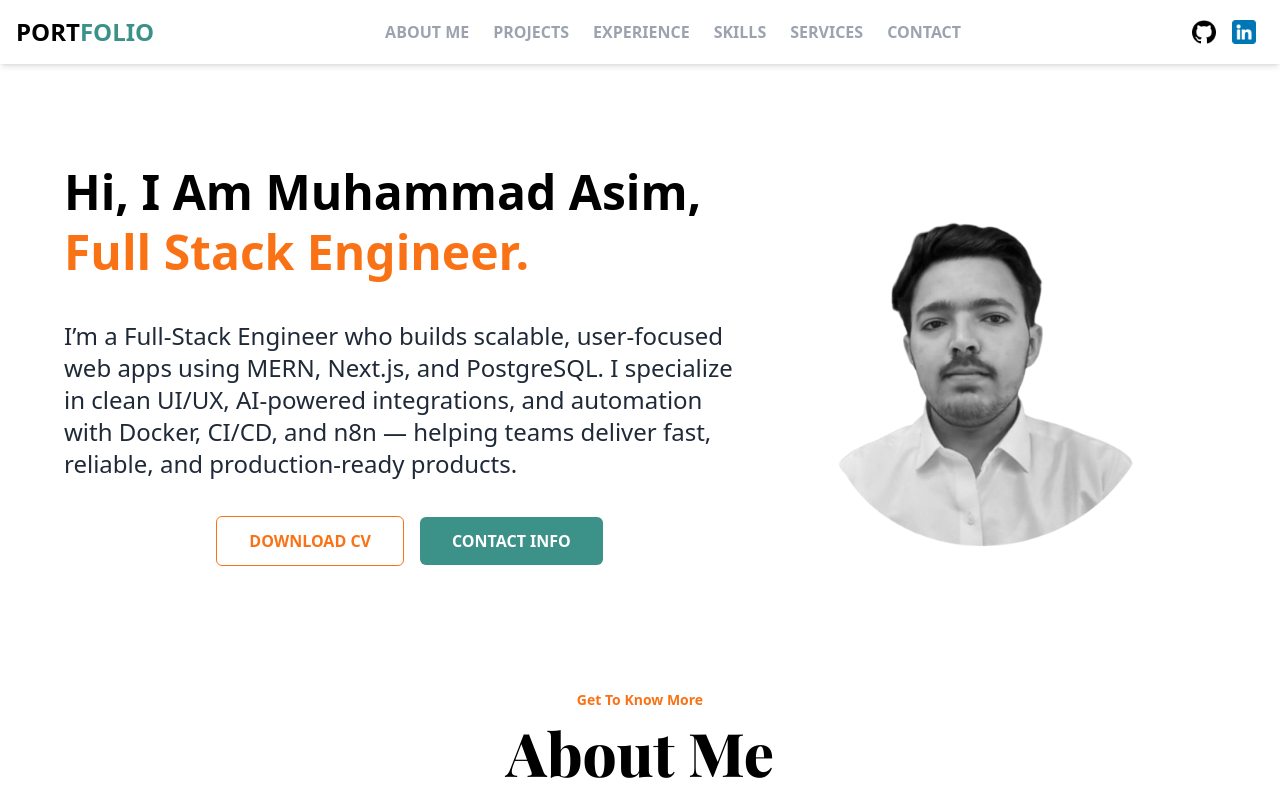
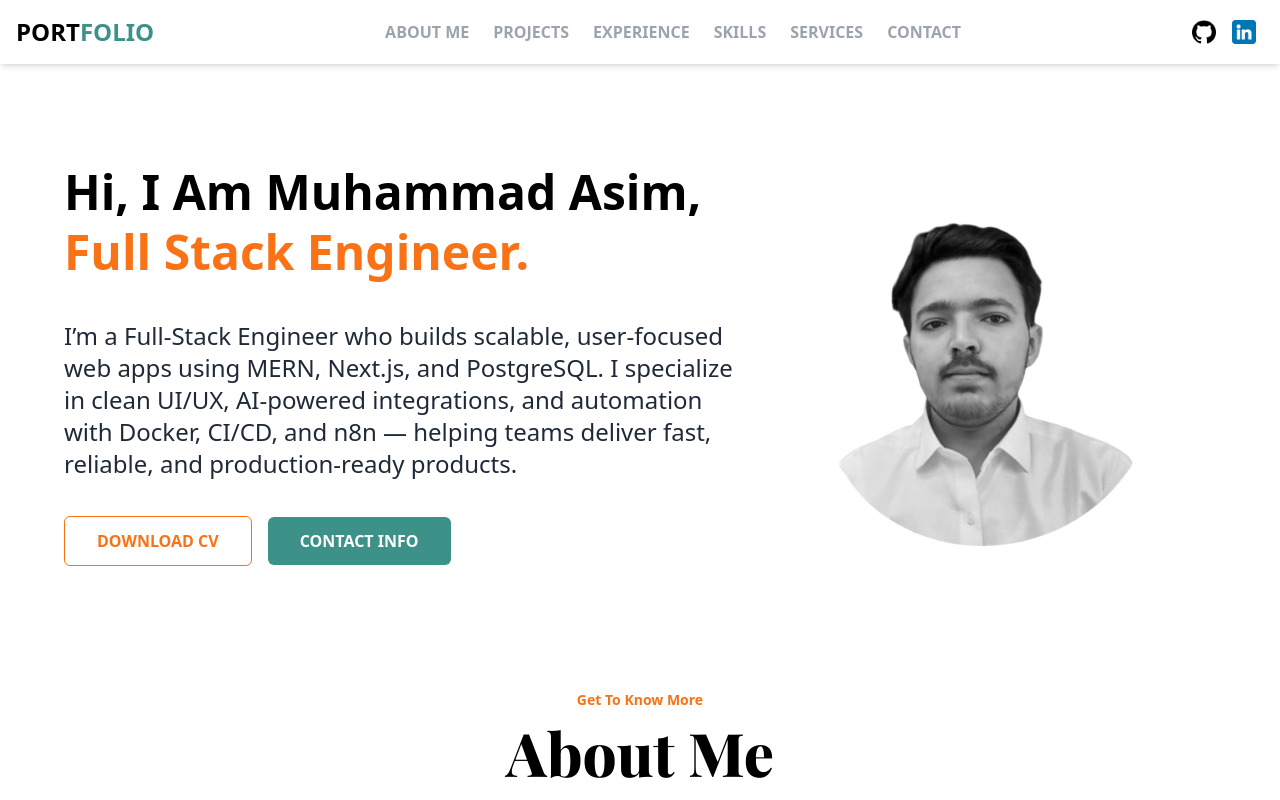
Before and after one commit to Muhammadasim225/portfolio-webapp-frontend, a React (Vite) app in the folder portfolio-app/: page /aboutme in a window 1280 px wide. Shown: the top 800 px of the page. Built offline with nearby package versions, Linux system fonts and the light colour scheme; a web font is replaced by a local one.

Commit message:
Update Homepage.jsx

```diff
--- a/portfolio-app/src/components/Homepage.jsx
+++ b/portfolio-app/src/components/Homepage.jsx
@@ -59,7 +59,7 @@ const vari = {
   <motion.div
     variants={container}
     animate="animate"
-    className="lg:pb-5 md:pb-5 xl:pb-5 sm:pb-5 pb-0 2xl:pb-5 flex flex-col space-y-2 lg:space-y-3 md:space-y-1 sm:space-y-2  xl:space-y-3 2xl:space-y-3 text-black w-full lg:w-3/5"
+    className="lg:pb-5 md:pb-5 xl:pb-5 sm:pb-5 pb-0 2xl:pb-5 flex flex-col space-y-1 lg:space-y-3 md:space-y-1 sm:space-y-2  xl:space-y-3 2xl:space-y-3 text-black w-full lg:w-3/5"
   >
     <motion.h1
       variants={vari} initial="initial" animate="anima"
@@ -88,7 +88,9 @@ const vari = {
   variants={vari}
   initial="initial"
   animate="anima"
-  className="flex flex-col space-y-3 pt-6 sm:flex-row sm:space-y-0 sm:space-x-4 sm:items-center w-full justify-center"
+  className="flex flex-col space-y-3 pt-6
+             sm:flex-row sm:space-y-0 sm:space-x-4 sm:items-center w-full
+             justify-center lg:justify-start"
 >
   {/* DOWNLOAD CV Button */}
   <a href={cv} download="Muhammad_Asim_CV.pdf" className="w-full sm:w-auto">
@@ -124,6 +126,7 @@ const vari = {
 </motion.div>
 
 
+
   </motion.div>
 
   {/* Right Image */}
```
